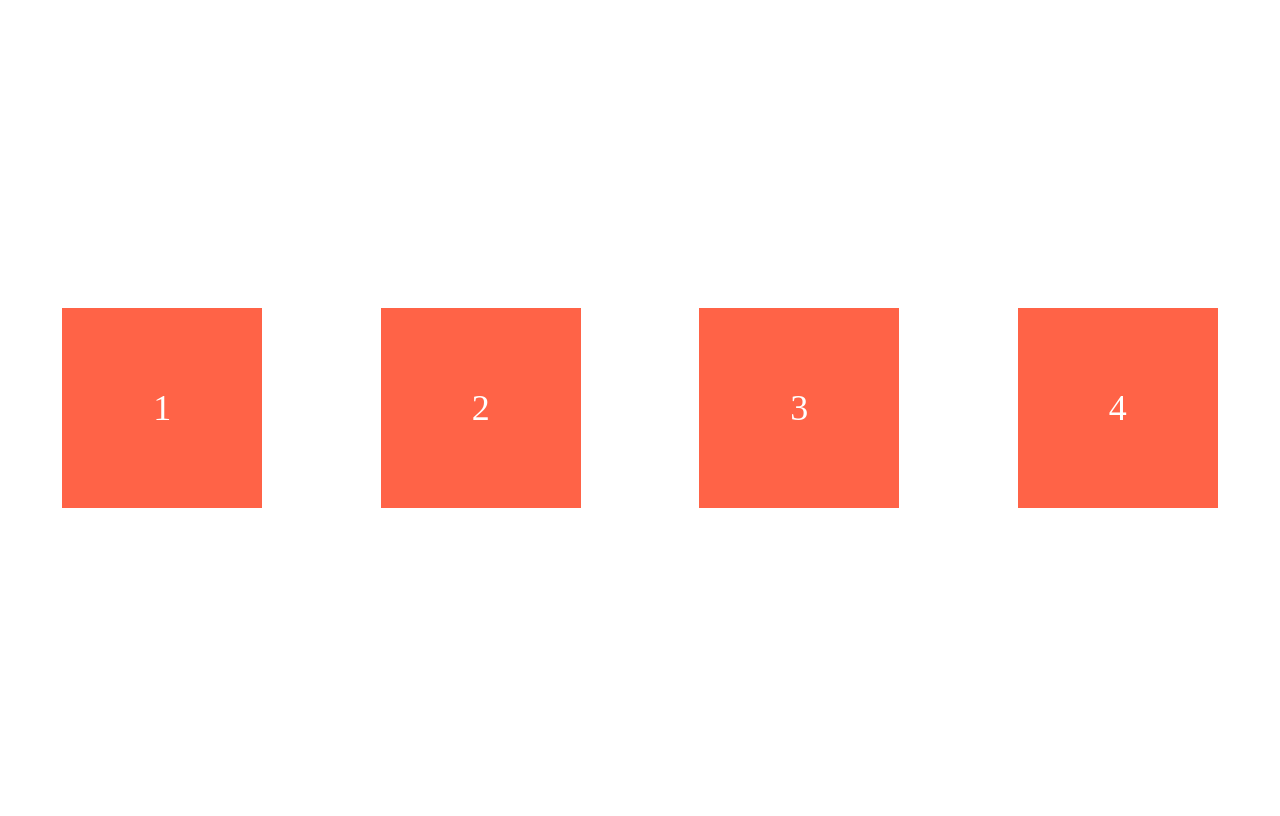
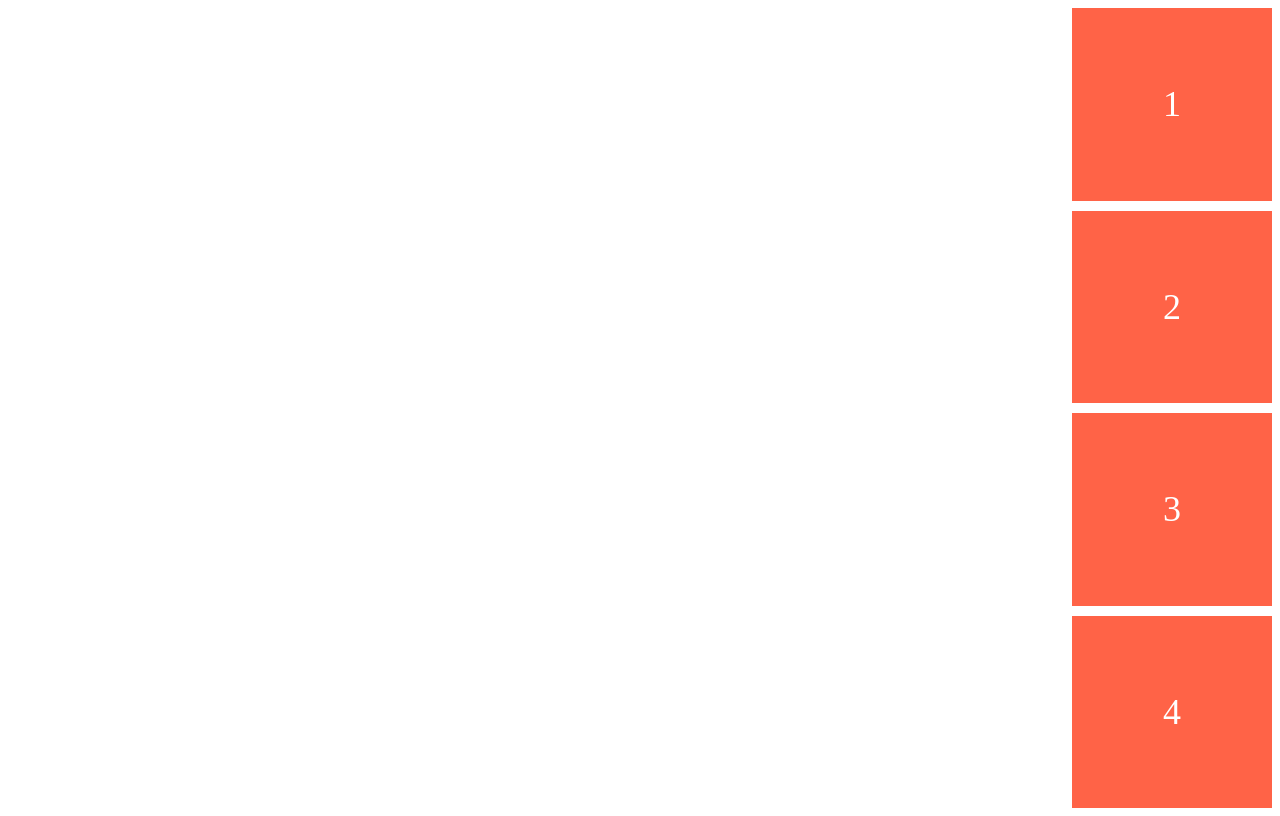
Before and after one commit to haebi/css-layout-masterclass, a plain HTML site: page index.html in a window 1280 px wide. Drawn offline with Linux system fonts and the light colour scheme.

Commit message:
2.5 Main and Cross Axis part Two

```diff
--- a/style.css
+++ b/style.css
@@ -1,9 +1,10 @@
 .father {
     display: flex;
     height: 100vh;
+    flex-direction: column;
     gap: 10px;
-    justify-content: space-around;
-    align-items: center;
+    justify-content: center;
+    align-items: flex-end;
   }
 
   .box {
```
